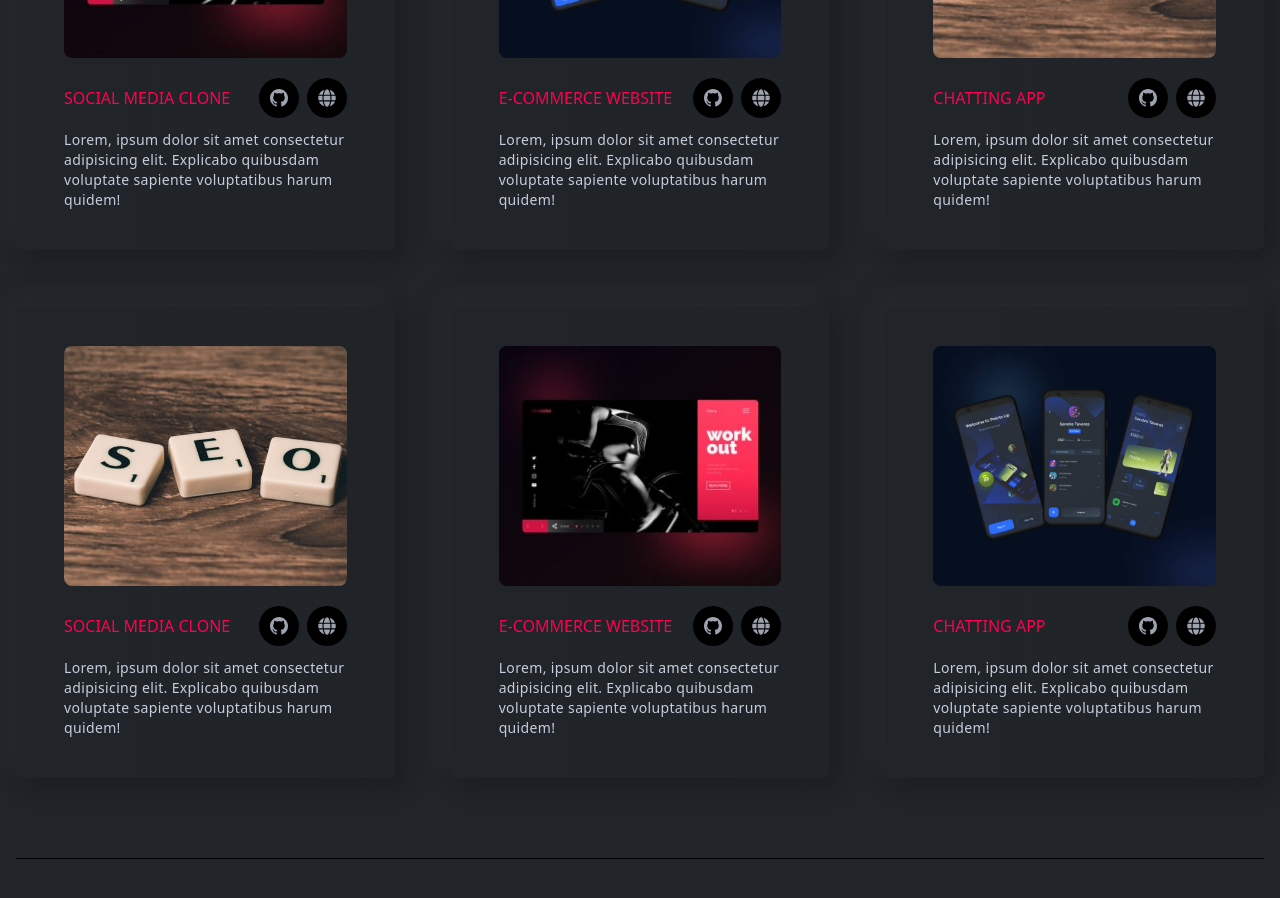
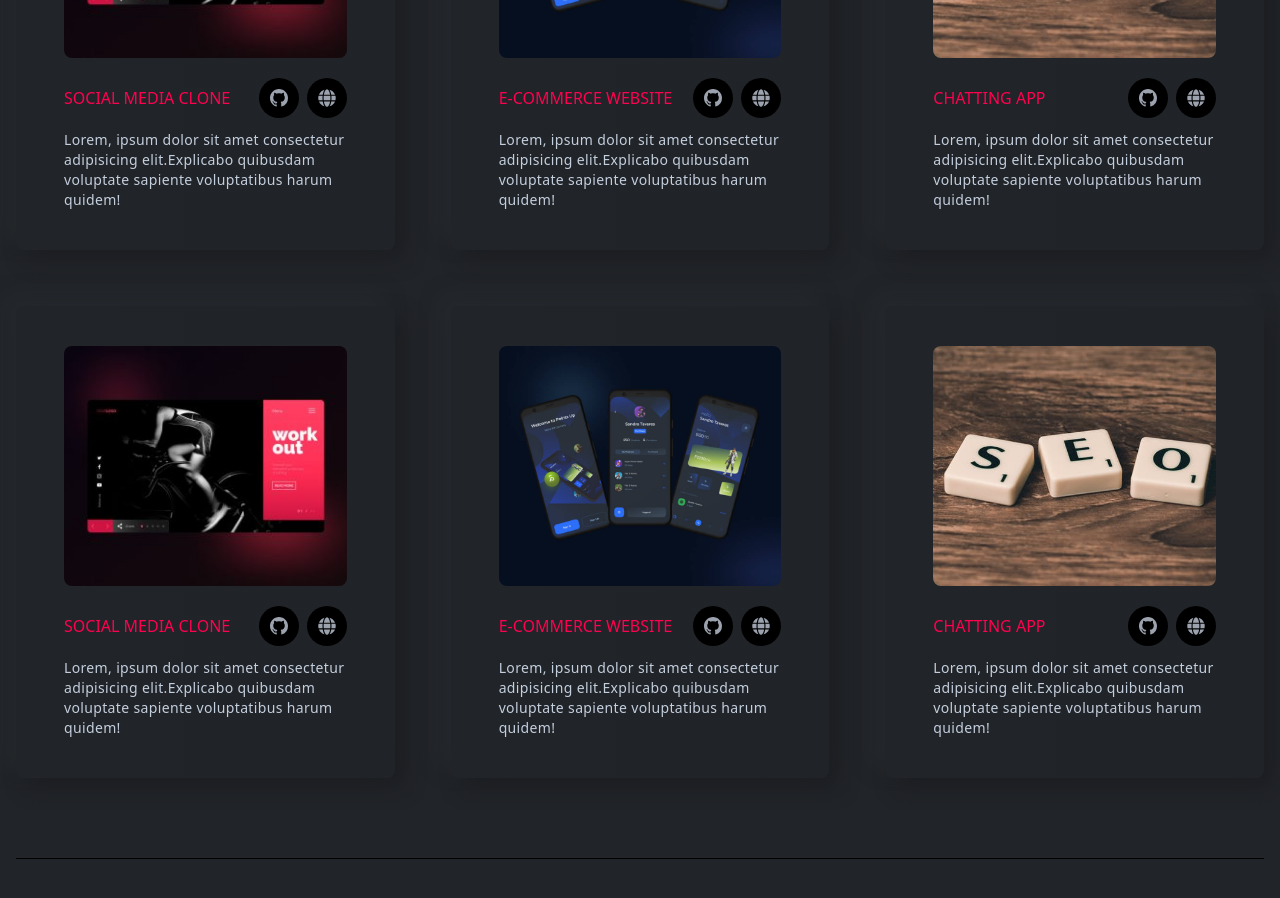
Before and after one commit to noorjsdivs/youtubeportfolio, a React (Create React App) app: page / in a window 1280 px wide. Shown: the part 2360-3258 px from the top of the page. Built offline with nearby package versions, Linux system fonts and the light colour scheme.

Commit message:
Projects was updated

```diff
--- a/src/components/projects/Projects.js
+++ b/src/components/projects/Projects.js
@@ -1,8 +1,9 @@
-import React from 'react'
-import Title from '../layouts/Title'
-import { projectOne, projectTwo, projectThree } from "../../assets/index";
-import ProjectsCard from './ProjectsCard';
-
+import React from "react";
+// Data
+import { projectsData } from "../../data/data";
+// Components
+import Title from "../layouts/Title";
+import ProjectsCard from "./ProjectsCard";
 const Projects = () => {
   return (
     <section
@@ -16,45 +17,12 @@ const Projects = () => {
         />
       </div>
       <div className="grid grid-cols-1 md:grid-cols-2 xl:grid-cols-3 gap-6 xl:gap-14">
-        <ProjectsCard
-          title="SOCIAL MEDIA CLONE"
-          des=" Lorem, ipsum dolor sit amet consectetur adipisicing elit.
-              Explicabo quibusdam voluptate sapiente voluptatibus harum quidem!"
-          src={projectOne}
-        />
-        <ProjectsCard
-          title="E-commerce Website"
-          des=" Lorem, ipsum dolor sit amet consectetur adipisicing elit.
-              Explicabo quibusdam voluptate sapiente voluptatibus harum quidem!"
-          src={projectTwo}
-        />
-        <ProjectsCard
-          title="Chatting App"
-          des=" Lorem, ipsum dolor sit amet consectetur adipisicing elit.
-              Explicabo quibusdam voluptate sapiente voluptatibus harum quidem!"
-          src={projectThree}
-        />
-        <ProjectsCard
-          title="SOCIAL MEDIA CLONE"
-          des=" Lorem, ipsum dolor sit amet consectetur adipisicing elit.
-              Explicabo quibusdam voluptate sapiente voluptatibus harum quidem!"
-          src={projectThree}
-        />
-        <ProjectsCard
-          title="E-commerce Website"
-          des=" Lorem, ipsum dolor sit amet consectetur adipisicing elit.
-              Explicabo quibusdam voluptate sapiente voluptatibus harum quidem!"
-          src={projectOne}
-        />
-        <ProjectsCard
-          title="Chatting App"
-          des=" Lorem, ipsum dolor sit amet consectetur adipisicing elit.
-              Explicabo quibusdam voluptate sapiente voluptatibus harum quidem!"
-          src={projectTwo}
-        />
+        {projectsData.map((item) => (
+          <ProjectsCard key={item.id} item={item} />
+        ))}
       </div>
     </section>
   );
-}
+};
 
-export default Projects
+export default Projects;
--- a/src/components/projects/ProjectsCard.js
+++ b/src/components/projects/ProjectsCard.js
@@ -2,13 +2,13 @@ import React from 'react'
 import { BsGithub } from "react-icons/bs";
 import { FaGlobe } from "react-icons/fa";
 
-const ProjectsCard = ({ title, des, src }) => {
+const ProjectsCard = ({item:{title,des,img}}) => {
   return (
     <div className="w-full p-4 xl:px-12 h-auto xl:py-10 rounded-lg shadow-shadowOne flex flex-col bg-gradient-to-r from-bodyColor to-[#202327] group hover:bg-gradient-to-b hover:from-gray-900 hover:gray-900 transition-colors duration-1000">
       <div className="w-full h-[80%] overflow-hidden rounded-lg">
         <img
           className="w-full h-60 object-cover group-hover:scale-110 duration-300 cursor-pointer"
-          src={src}
+          src={img}
           alt="src"
         />
       </div>
--- a/src/data/data.js
+++ b/src/data/data.js
@@ -1,7 +1,7 @@
 import { AiFillAppstore } from "react-icons/ai";
 import { FaMobile, FaGlobe} from "react-icons/fa";
 import { SiProgress, SiAntdesign } from "react-icons/si";
-
+import { projectOne, projectTwo, projectThree } from "../assets/index";
 // Features Data
 export const featuresData = [
   {
@@ -40,3 +40,43 @@ export const featuresData = [
     des: "Lorem ipsum dolor sit amet consectetur adipisicing elit. Atque solutahic consequuntur eum repellendus ad",
   },
 ];
+
+// Projects Data
+export const projectsData = [
+  {
+    id:1,
+    title : "SOCIAL MEDIA CLONE",
+    des : "Lorem, ipsum dolor sit amet consectetur adipisicing elit.Explicabo quibusdam voluptate sapiente voluptatibus harum quidem!",
+    img : projectOne
+  },
+  {
+    id:2,
+    title : "E-commerce Website",
+    des : "Lorem, ipsum dolor sit amet consectetur adipisicing elit.Explicabo quibusdam voluptate sapiente voluptatibus harum quidem!",
+    img : projectTwo
+  },
+  {
+    id:3,
+    title : "Chatting App",
+    des : "Lorem, ipsum dolor sit amet consectetur adipisicing elit.Explicabo quibusdam voluptate sapiente voluptatibus harum quidem!",
+    img : projectThree
+  },
+  {
+    id:4,
+    title : "SOCIAL MEDIA CLONE",
+    des : "Lorem, ipsum dolor sit amet consectetur adipisicing elit.Explicabo quibusdam voluptate sapiente voluptatibus harum quidem!",
+    img : projectOne
+  },
+  {
+    id:5,
+    title : "E-commerce Website",
+    des : "Lorem, ipsum dolor sit amet consectetur adipisicing elit.Explicabo quibusdam voluptate sapiente voluptatibus harum quidem!",
+    img : projectTwo
+  },
+  {
+    id:6,
+    title : "Chatting App",
+    des : "Lorem, ipsum dolor sit amet consectetur adipisicing elit.Explicabo quibusdam voluptate sapiente voluptatibus harum quidem!",
+    img : projectThree,
+  },
+]
```
